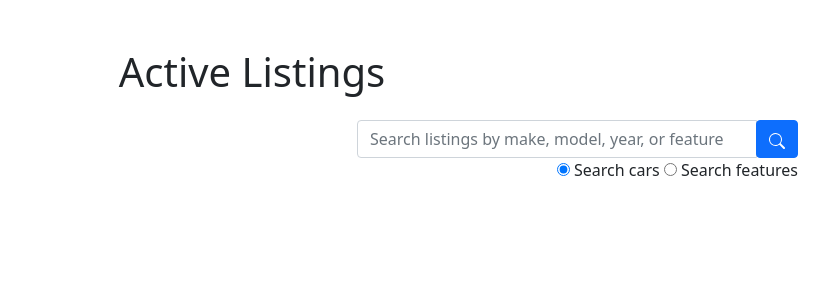
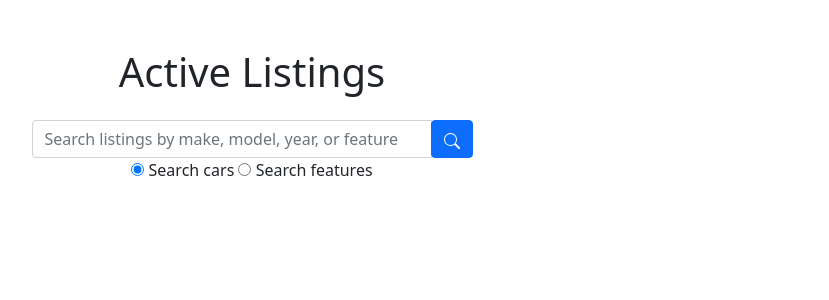
Before and after one commit to rorochaudhary/gotham-auctions, a Flask app: template templates/main.j2 in a window 1280 px wide. Shown: the part 56-356 px from the top of the page, without its empty margins (388-1217 px from the left). Run offline with Flask 2, Linux system fonts and the light colour scheme; the template is opened without the code that fills it, so the values that code supplies are empty.

Commit message:
moved search box to center of page

```diff
--- a/templates/main.j2
+++ b/templates/main.j2
@@ -7,7 +7,7 @@
         </div>
     </div>
     <form action="/" method="POST">
-        <div class="row justify-content-end mt-3">
+        <div class="row justify-content-center mt-3">
             <div class='col-offset-4 col-5 pb-3'>
                 <div class="row-4 input-group">
                     <input type="search" class="form-control" name="searchquery" placeholder="Search listings by make, model, year, or feature">
@@ -15,7 +15,7 @@
                         <button type="submit" class="btn btn-primary"><svg xmlns="http://www.w3.org/2000/svg" width="16" height="16" fill="currentColor" class="bi bi-search" viewBox="0 0 16 16"><path d="M11.742 10.344a6.5 6.5 0 1 0-1.397 1.398h-.001c.03.04.062.078.098.115l3.85 3.85a1 1 0 0 0 1.415-1.414l-3.85-3.85a1.007 1.007 0 0 0-.115-.1zM12 6.5a5.5 5.5 0 1 1-11 0 5.5 5.5 0 0 1 11 0z"/></svg></button>
                     </div>
                 </div>
-                <div class="row-4 text-end pb-2">
+                <div class="row-4 text-center pb-2">
                     <input type="radio" id="search-filter1" name="search-filter" value="cars" checked>
                     <label for="search-filter">Search cars</label>
                     <input type="radio" id="search-filter2" name="search-filter" value="features">
```
